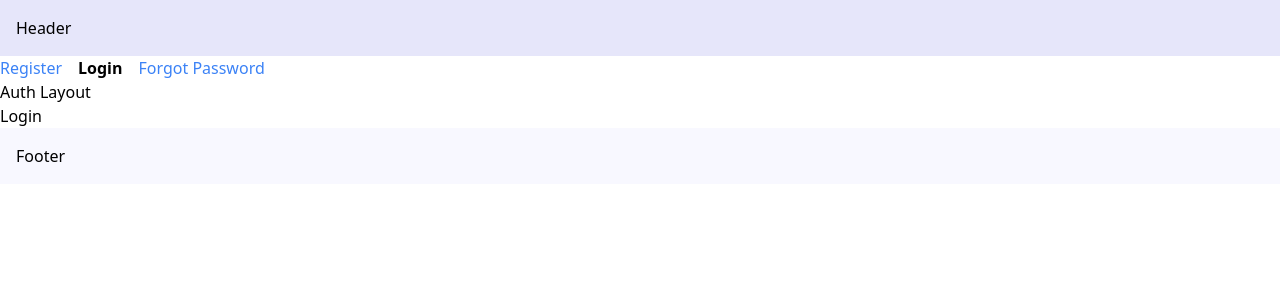
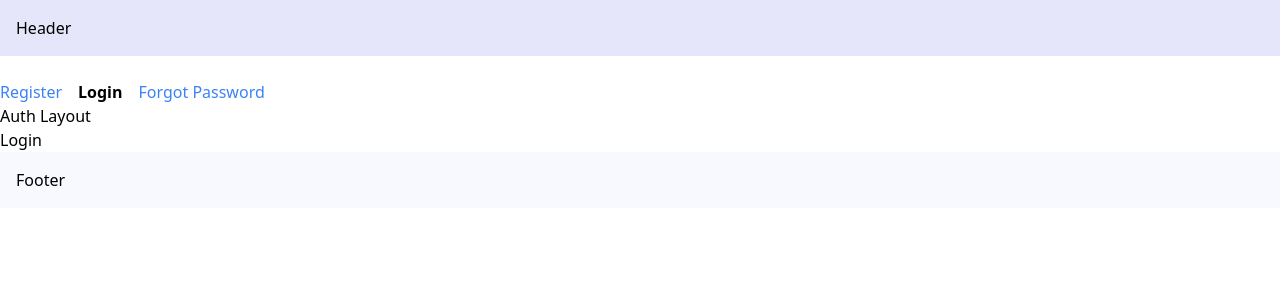
Before and after one commit to rsshonjoydas/nextjs, a Next.js app: page /login in a window 1280 px wide. Shown: the top 300 px of the page. Built offline with nearby package versions, Linux system fonts and the light colour scheme.

Commit message:
template

```diff
--- a/src/app/(auth)/layout.tsx
+++ b/src/app/(auth)/template.tsx
@@ -2,7 +2,7 @@
 
 import Link from 'next/link';
 import { usePathname } from 'next/navigation';
-import React from 'react';
+import React, { useState } from 'react';
 
 import './style.css';
 
@@ -14,9 +14,13 @@
 
 const AuthLayout = ({ children }: { children: React.ReactNode }) => {
   const pathname = usePathname();
+  const [input, setInput] = useState('');
 
   return (
     <div>
+      <div>
+        <input value={input} onChange={(e) => setInput(e.target.value)} />
+      </div>
       {navLinks.map((link) => {
         const isActive = pathname.startsWith(link.href);
 
```
